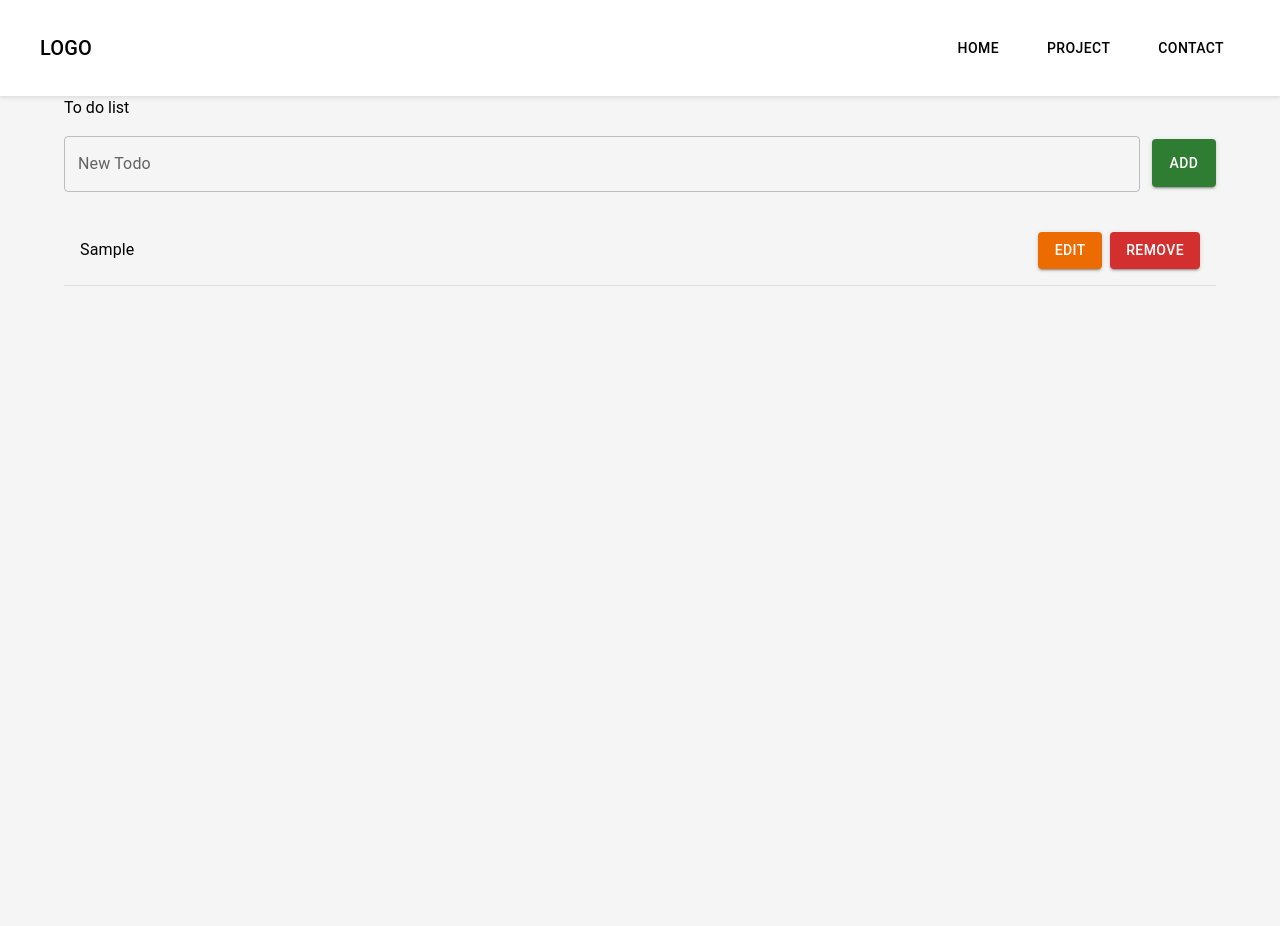
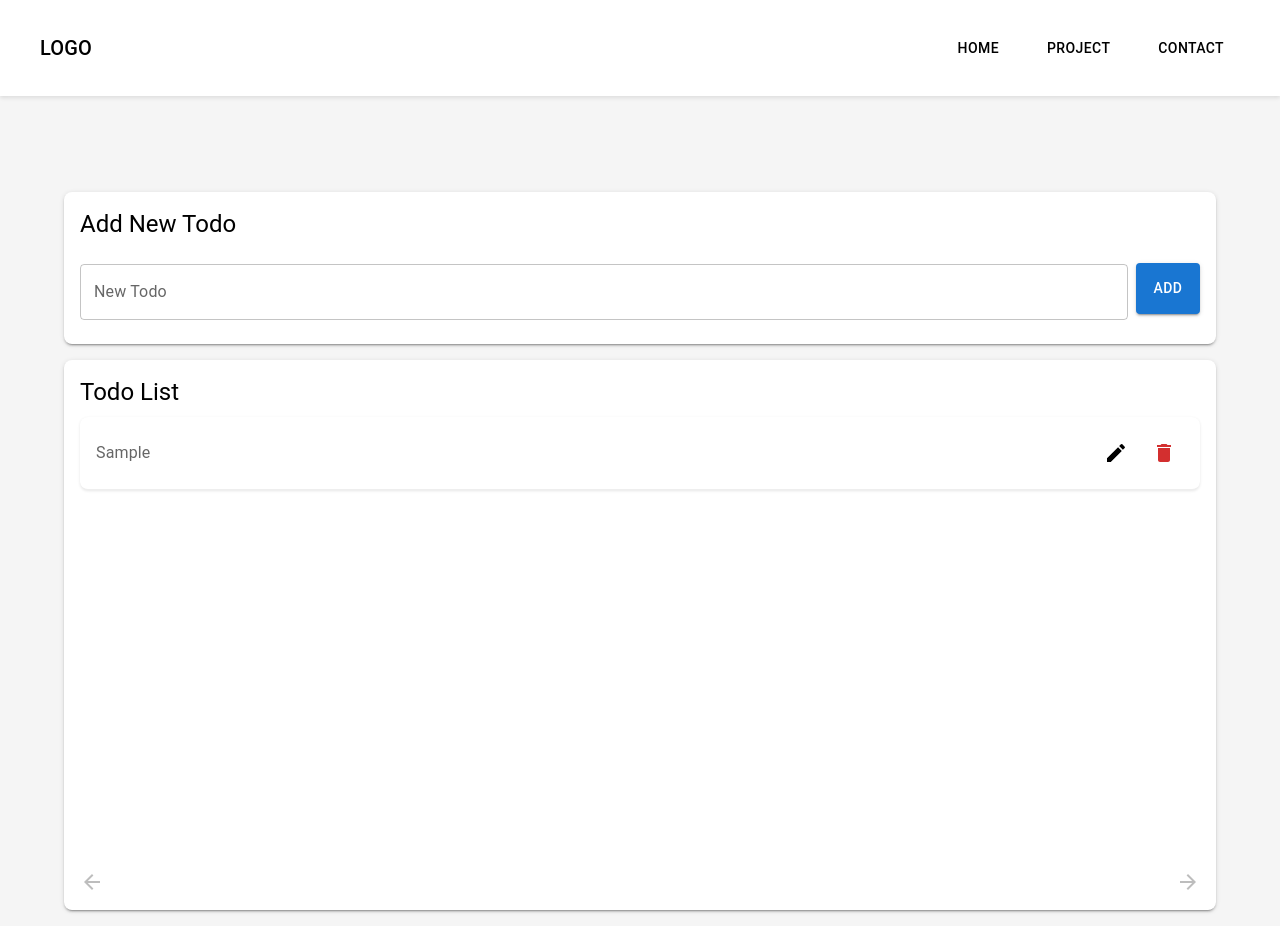
Before and after one commit to kazetaw/react-project, a React (Vite) app: page /todo in a window 1280 px wide. Both pictures are taken after typing "Sample" into the empty fields and a click on the button "ADD". Before the commit the page ends 800 px from the top, so only its background shows below. Built offline with nearby package versions, Linux system fonts and the light colour scheme.

Commit message:
edit antd design

```diff
--- a/src/components/TodoItem.tsx
+++ b/src/components/TodoItem.tsx
@@ -6,9 +6,13 @@ import {
   DialogActions,
   DialogContent,
   DialogTitle,
+  IconButton,
   TextField,
+  Tooltip,
   Typography,
 } from "@mui/material";
+import DeleteIcon from "@mui/icons-material/Delete";
+import EditIcon from "@mui/icons-material/Edit";
 
 interface TodoItemProps {
   todo: string;
@@ -39,27 +43,29 @@ const TodoItem: React.FC<TodoItemProps> = ({
       alignItems="center"
       justifyContent="space-between"
       padding={2}
-      borderBottom="1px solid #ddd"
+      borderBottom="1px solid #eee"
+      bgcolor="#fff"
+      boxShadow="0px 1px 3px rgba(0, 0, 0, 0.1)"
+      borderRadius="8px"
       marginBottom={2}
     >
-      <Typography flexGrow={1} marginRight={2}>
+      <Typography flexGrow={1} marginRight={2} color="textSecondary">
         {todo}
       </Typography>
-      <Button
-        variant="contained"
-        color="warning"
-        onClick={() => setIsEditing(true)}
-        sx={{ marginRight: 1 }}
-      >
-        Edit
-      </Button>
-      <Button
-        variant="contained"
-        color="error"
-        onClick={() => removeTodo(index)}
-      >
-        Remove
-      </Button>
+      <Tooltip title="Edit">
+        <IconButton
+          color="inherit"
+          onClick={() => setIsEditing(true)}
+          sx={{ marginRight: 1 }}
+        >
+          <EditIcon />
+        </IconButton>
+      </Tooltip>
+      <Tooltip title="Delete">
+        <IconButton color="error" onClick={() => removeTodo(index)}>
+          <DeleteIcon />
+        </IconButton>
+      </Tooltip>
 
       <Dialog open={isEditing} onClose={() => setIsEditing(false)}>
         <DialogTitle>Edit Todo</DialogTitle>
@@ -73,13 +79,19 @@ const TodoItem: React.FC<TodoItemProps> = ({
           />
         </DialogContent>
         <DialogActions>
-          <Button variant="contained" color="warning" onClick={handleEdit}>
+          <Button
+            variant="contained"
+            color="primary"
+            onClick={handleEdit}
+            sx={{ backgroundColor: "#4caf50", color: "#fff" }}
+          >
             Save
           </Button>
           <Button
             variant="contained"
-            color="error"
+            color="inherit"
             onClick={() => setIsEditing(false)}
+            sx={{ backgroundColor: "#f44336", color: "#fff" }}
           >
             Cancel
           </Button>
--- a/src/components/TodoList.tsx
+++ b/src/components/TodoList.tsx
@@ -1,10 +1,22 @@
 import React, { useState } from "react";
 import TodoItem from "./TodoItem";
-import { Box, Button, Container, TextField, Typography } from "@mui/material";
+import {
+  Box,
+  Button,
+  Container,
+  TextField,
+  Typography,
+  IconButton,
+} from "@mui/material";
+import ArrowBackIcon from "@mui/icons-material/ArrowBack";
+import ArrowForwardIcon from "@mui/icons-material/ArrowForward";
+
+const ITEMS_PER_PAGE = 5;
 
 const TodoList: React.FC = () => {
   const [todos, setTodos] = useState<string[]>([]);
   const [newTodo, setNewTodo] = useState<string>("");
+  const [currentPage, setCurrentPage] = useState<number>(1);
 
   const addTodo = () => {
     if (newTodo.trim() !== "") {
@@ -24,14 +36,41 @@ const TodoList: React.FC = () => {
     setTodos(newTodos);
   };
 
+  const handleNextPage = () => {
+    setCurrentPage((prev) => prev + 1);
+  };
+
+  const handlePreviousPage = () => {
+    setCurrentPage((prev) => prev - 1);
+  };
+
+  const todosToDisplay = todos.slice(
+    (currentPage - 1) * ITEMS_PER_PAGE,
+    currentPage * ITEMS_PER_PAGE
+  );
+
   return (
     <>
-      <Container>
-        {/* <Typography variant="h4" component="h1" gutterBottom>
-        Todo List
-      </Typography> */}
-        <h1>To do list</h1>
-        <Box display="flex" alignItems="center" marginBottom={2}>
+      <Container
+        className="mt-20 bg"
+        maxWidth="lg"
+        sx={{
+          padding: 2,
+        }}
+      >
+        <Box
+          sx={{
+            padding: 2,
+            backgroundColor: "#ffffff",
+            borderRadius: 2,
+            boxShadow: 2,
+            marginBottom: 2,
+          }}
+        >
+          <Typography variant="h5" component="h2" gutterBottom>
+            Add New Todo
+          </Typography>
+          <Box display="flex" alignItems="center">
             <TextField
               fullWidth
               variant="outlined"
@@ -42,15 +81,30 @@ const TodoList: React.FC = () => {
             />
             <Button
               variant="contained"
-            color="success"
+              color="primary"
               onClick={addTodo}
-            sx={{ marginLeft: 1.5, height: "48px", marginTop: 0.8 }} // Ensure the height matches the TextField
+              sx={{ marginLeft: 1, height: "51px" }}
             >
               Add
             </Button>
           </Box>
+        </Box>
+        <Box
+          sx={{
+            position: "relative",
+            padding: 2,
+            backgroundColor: "#ffffff",
+            borderRadius: 2,
+            boxShadow: 2,
+            height: 550, // Fixed height
+            overflowY: "auto",
+          }}
+        >
+          <Typography variant="h5" component="h2" gutterBottom>
+            Todo List
+          </Typography>
           <Box>
-          {todos.map((todo, index) => (
+            {todosToDisplay.map((todo, index) => (
               <TodoItem
                 key={index}
                 index={index}
@@ -60,6 +114,30 @@ const TodoList: React.FC = () => {
               />
             ))}
           </Box>
+          <Box
+            display="flex"
+            justifyContent="space-between"
+            position="absolute"
+            bottom={8}
+            left={8}
+            right={8}
+          >
+            <IconButton
+              color="primary"
+              disabled={currentPage === 1}
+              onClick={handlePreviousPage}
+            >
+              <ArrowBackIcon />
+            </IconButton>
+            <IconButton
+              color="primary"
+              disabled={currentPage * ITEMS_PER_PAGE >= todos.length}
+              onClick={handleNextPage}
+            >
+              <ArrowForwardIcon />
+            </IconButton>
+          </Box>
+        </Box>
       </Container>
     </>
   );
--- a/src/page/Ex_antd.tsx
+++ b/src/page/Ex_antd.tsx
@@ -9,7 +9,6 @@ import {
   Checkbox,
   DatePicker,
   Steps,
-  theme,
   Space,
   Switch,
 } from "antd";
@@ -48,7 +47,13 @@ const steps = [
         <Form.Item
           name="email"
           label="Email"
-          rules={[{ required: true, message: "Please enter your email" }]}
+          rules={[
+            { required: true, message: "Please enter your email" },
+            {
+              type: "email",
+              message: "The input is not valid E-mail!",
+            },
+          ]}
         >
           <Input />
         </Form.Item>
@@ -56,7 +61,14 @@ const steps = [
           name="phone"
           label="Phone"
           rules={[
-            { required: true, message: "Please enter your phone number" },
+            {
+              required: true,
+              message: "Please enter your phone number",
+            },
+            {
+              pattern: /^[0-9]{10}$/,
+              message: "Phone number must be exactly 10 digits",
+            },
           ]}
         >
           <Input />
@@ -105,12 +117,19 @@ const steps = [
           label="Other Hobby"
           rules={[{ required: false }]}
         >
-          <Input placeholder="ระบุ" />
+          <Input placeholder="Enter other hobby" />
         </Form.Item>
         <Form.Item
           name="acceptTerms"
           valuePropName="checked"
-          rules={[{ required: true, message: "Please select your gender" }]}
+          // rules={[
+          //   {
+          //     validator: (_, value) =>
+          //       value
+          //         ? Promise.resolve()
+          //         : Promise.reject("Please accept the terms"),
+          //   },
+          // ]}
         >
           <Switch /> <span>Accept the terms</span>
         </Form.Item>
@@ -119,8 +138,7 @@ const steps = [
   },
 ];
 
-const App: React.FC = () => {
-  const { token } = theme.useToken();
+const MyForm: React.FC = () => {
   const [current, setCurrent] = useState(0);
   const [form] = Form.useForm();
   const [formData, setFormData] = useState({});
@@ -148,7 +166,6 @@ const App: React.FC = () => {
         const finalFormData = { ...formData, ...values };
         console.log("Form Values:", finalFormData);
         message.success("Processing complete!");
-        // Log all values
         console.log("Username:", finalFormData.username);
         console.log("Password:", finalFormData.password);
         console.log("Email:", finalFormData.email);
@@ -171,7 +188,7 @@ const App: React.FC = () => {
     justifyContent: "center",
     alignItems: "center",
     height: "100vh",
-    background: "linear-gradient(45deg, #FF69B4, #8A2BE2, #00CED1)",
+    background: "linear-gradient(45deg, #fdfffd, #8aaed6, #6c6695)",
   };
 
   return (
@@ -189,17 +206,17 @@ const App: React.FC = () => {
         </Form>
         <div style={{ marginTop: 24 }}>
           {current < steps.length - 1 && (
-            <Button type="primary" onClick={() => next()}>
+            <Button type="primary" onClick={next}>
               Next
             </Button>
           )}
           {current === steps.length - 1 && (
-            <Button type="primary" onClick={() => handleSubmit()}>
+            <Button type="primary" onClick={handleSubmit}>
               Done
             </Button>
           )}
           {current > 0 && (
-            <Button style={{ margin: "0 8px" }} onClick={() => prev()}>
+            <Button style={{ margin: "0 8px" }} onClick={prev}>
               Previous
             </Button>
           )}
@@ -209,4 +226,4 @@ const App: React.FC = () => {
   );
 };
 
-export default App;
+export default MyForm;
--- a/src/page/Home.tsx
+++ b/src/page/Home.tsx
@@ -36,7 +36,7 @@ function Home() {
               className="rounded-t-lg"
               src="src\image\todos.png"
               alt=""
-              style={{ width: "270px", height: "200px", objectFit: "cover" }}
+              style={{ width: "800px", height: "200px", objectFit: "cover" }}
             />
           </a>
           <div className="p-5">
@@ -88,9 +88,9 @@ function Home() {
           <a href="#">
             <img
               className="rounded-t-lg"
-              src="src\image\todo.png"
+              src="src\image\word.png"
               alt=""
-              style={{ width: "270px", height: "200px", objectFit: "cover" }}
+              style={{ width: "800px", height: "200px", objectFit: "cover" }}
             />
           </a>
           <div className="p-5">
@@ -144,7 +144,7 @@ function Home() {
               className="rounded-t-lg"
               src="src\image\land.png"
               alt=""
-              style={{ width: "270px", height: "200px", objectFit: "cover" }}
+              style={{ width: "800px", height: "200px", objectFit: "cover" }}
             />
           </a>
           <div className="p-5">
@@ -198,7 +198,7 @@ function Home() {
               className="rounded-t-lg"
               src="src\image\card.png"
               alt=""
-              style={{ width: "270px", height: "200px", objectFit: "cover" }}
+              style={{ width: "800px", height: "200px", objectFit: "cover" }}
             />
           </a>
           <div className="p-5">
@@ -252,7 +252,7 @@ function Home() {
               className="rounded-t-lg"
               src="src\image\sign.png"
               alt=""
-              style={{ width: "270px", height: "200px", objectFit: "cover" }}
+              style={{ width: "800px", height: "200px", objectFit: "cover" }}
             />
           </a>
           <div className="p-5">
@@ -306,7 +306,7 @@ function Home() {
               className="rounded-t-lg"
               src="src\image\cart.png"
               alt=""
-              style={{ width: "270px", height: "200px", objectFit: "cover" }}
+              style={{ width: "800px", height: "200px", objectFit: "cover" }}
             />
           </a>
           <div className="p-5">
```
Also changed, not shown: src/image/todos.png. Lines whose indentation alone changed are shown as unchanged.
